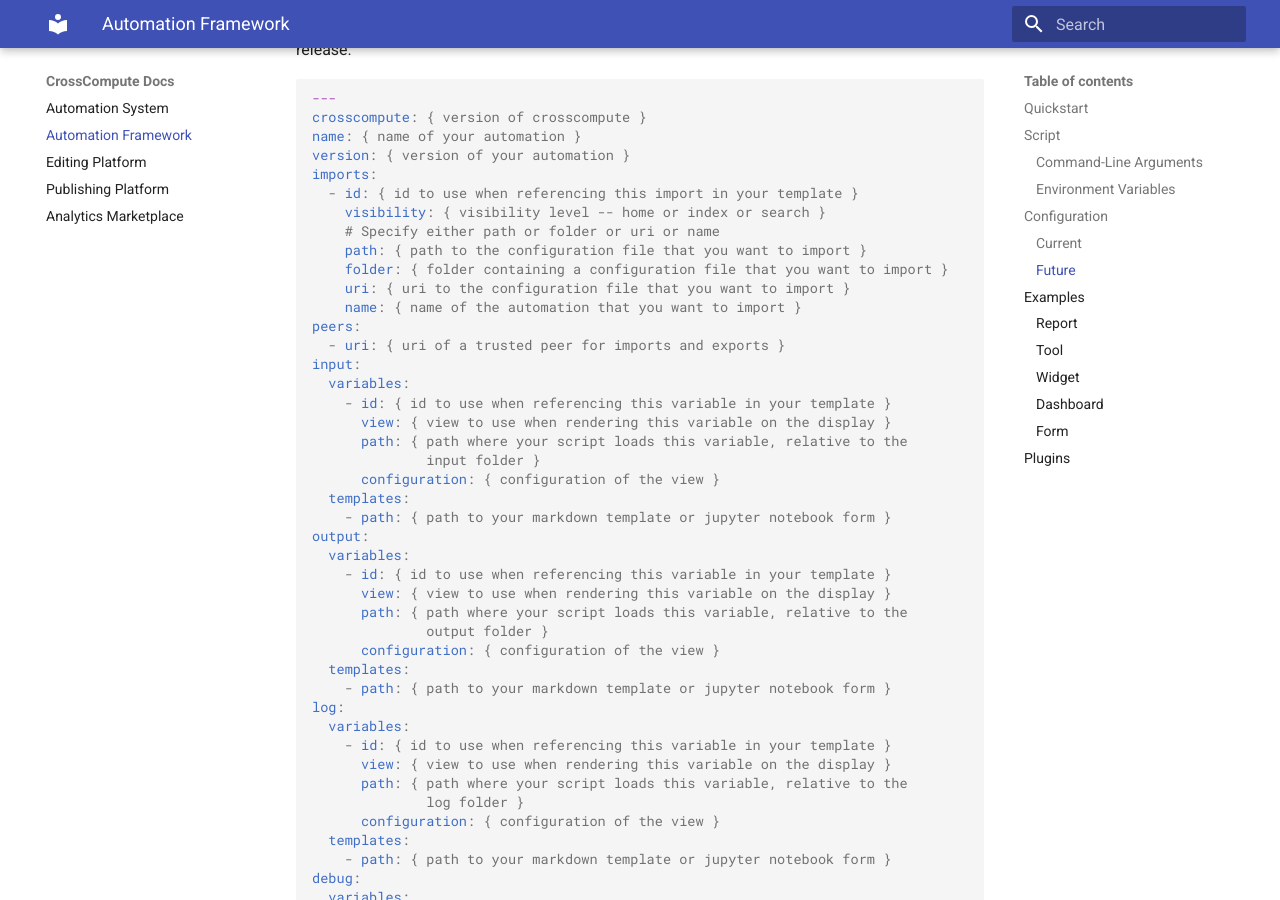
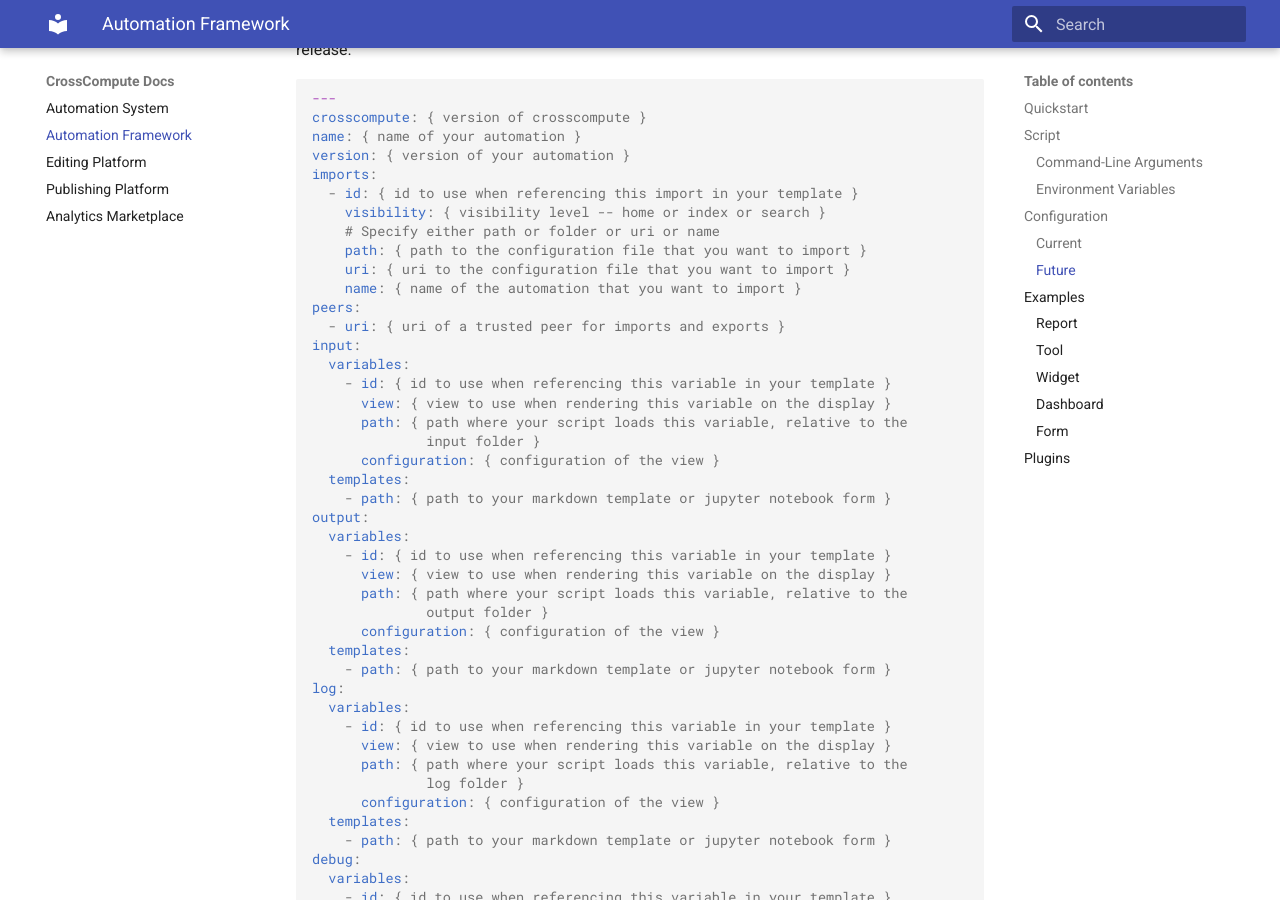
Before and after one commit to crosscompute/crosscompute-docs, an MkDocs documentation site: the page built from docs/automation-framework/README.md, in a window 1280 px wide and 900 px high, scrolled down 6409 px. Built offline with MkDocs 1.6.1 and Material for MkDocs 9.7.7, drawn with Linux system fonts in a browser that asks for light colours.

Commit message:
Remove support for folder import

```diff
--- a/docs/automation-framework/README.md
+++ b/docs/automation-framework/README.md
@@ -314,7 +314,6 @@
     visibility: { visibility level -- home or index or search }
     # Specify either path or folder or uri or name
     path: { path to the configuration file that you want to import }
-    folder: { folder containing a configuration file that you want to import }
     uri: { uri to the configuration file that you want to import }
     name: { name of the automation that you want to import }
 peers:
```
